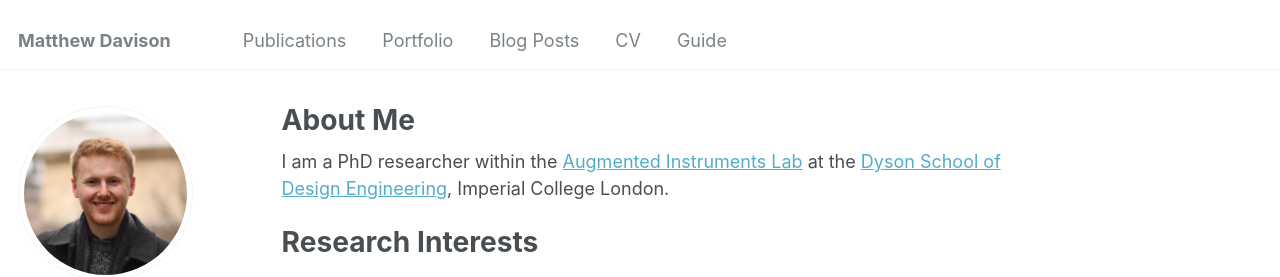
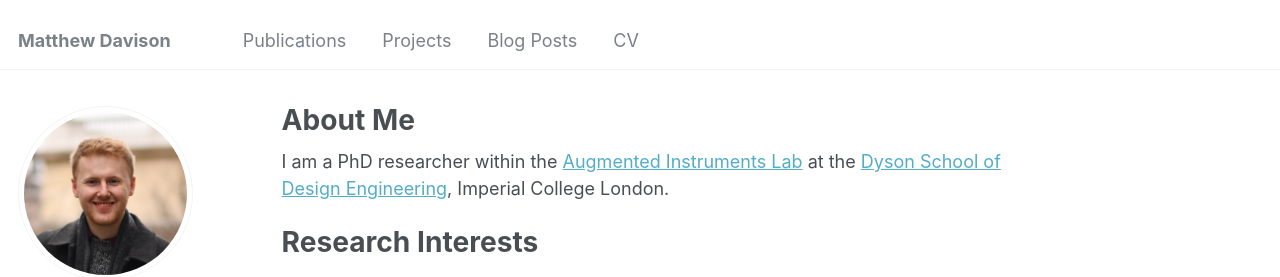
Before and after one commit to davisonaudio/davisonaudio.github.io, a Jekyll site: the page built from _pages/about.md, in a window 1280 px wide. Shown: the top 277 px of the page. Built offline with Jekyll 4.4.1, drawn with Linux system fonts in a browser that asks for light colours; some web fonts are replaced.

Commit message:
Deleted pdfs, updated navigation

```diff
--- a/_data/navigation.yml
+++ b/_data/navigation.yml
@@ -3,14 +3,11 @@ main:
   - title: "Publications"
     url: /publications/
 
-  - title: "Portfolio"
-    url: /portfolio/
+  - title: "Projects"
+    url: /projects/
 
   - title: "Blog Posts"
     url: /year-archive/
 
   - title: "CV"
     url: /cv/
-
-  - title: "Guide"
-    url: /markdown/
```
Also changed, not shown: 3 other files.
